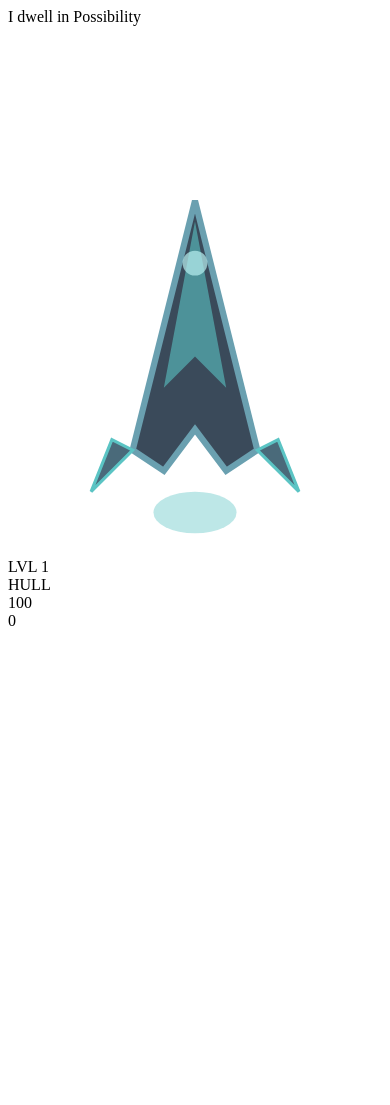
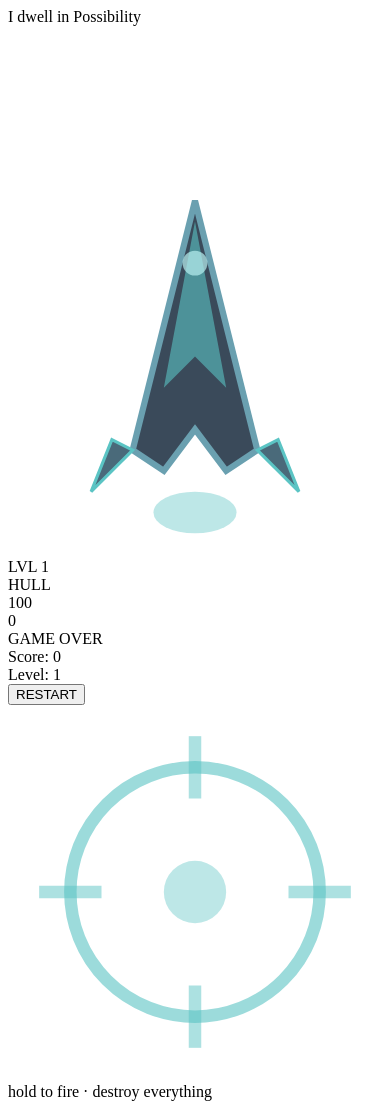
Before and after one commit to jameslcowan/pretext-wars, a website: page index.html in a window 390 px wide. Before the commit the page ends 844 px from the top, so only its background shows below. Drawn offline with Linux system fonts and the light colour scheme; a web font is replaced by a local one.

Commit message:
Add game over screen, mobile reticle, and mobile controls HTML

```diff
--- a/index.html
+++ b/index.html
@@ -60,5 +60,33 @@
 
   <!-- Buff indicator -->
   <div id="buff-indicator"></div>
+
+  <!-- Game Over -->
+  <div id="game-over">
+    <div class="go-content">
+      <div class="go-title">GAME OVER</div>
+      <div class="go-score">Score: <span id="go-score-val">0</span></div>
+      <div class="go-level">Level: <span id="go-level-val">1</span></div>
+      <div class="go-stats" id="go-stats"></div>
+      <button id="go-restart">RESTART</button>
+    </div>
+  </div>
+
+  <!-- Mobile reticle (shown on mobile only) -->
+  <svg id="mobile-reticle" viewBox="0 0 24 24" fill="none" xmlns="http://www.w3.org/2000/svg">
+    <circle cx="12" cy="12" r="8" stroke="#5bc4c4" stroke-width="0.8" opacity="0.6"/>
+    <line x1="12" y1="2" x2="12" y2="6" stroke="#5bc4c4" stroke-width="0.8" opacity="0.5"/>
+    <line x1="12" y1="18" x2="12" y2="22" stroke="#5bc4c4" stroke-width="0.8" opacity="0.5"/>
+    <line x1="2" y1="12" x2="6" y2="12" stroke="#5bc4c4" stroke-width="0.8" opacity="0.5"/>
+    <line x1="18" y1="12" x2="22" y2="12" stroke="#5bc4c4" stroke-width="0.8" opacity="0.5"/>
+    <circle cx="12" cy="12" r="2" fill="#5bc4c4" opacity="0.4"/>
+  </svg>
+
+  <!-- Mobile Controls -->
+  <div id="mobile-fire-btn" aria-label="Fire"></div>
+  <div id="mobile-move-zone"><div class="move-knob"></div></div>
+
+  <div id="hint" aria-hidden="true">hold to fire &middot; destroy everything</div>
+  <div id="attribution" aria-hidden="true"></div>
 </body>
 </html>
```
